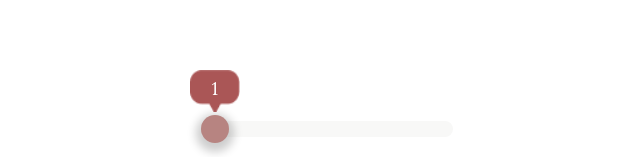
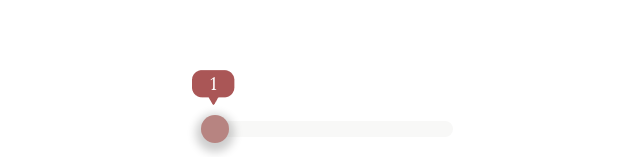
Before and after one commit to CBC-Warehouse-Of-Heart/Warehouse-of-Heart, a Next.js app: page /2-1a in a window 1280 px wide. Shown: the part 231-388 px from the top of the page, without its empty margins (313-953 px from the left). Built offline with nearby package versions, Linux system fonts and the light colour scheme; a web font is replaced by a local one.

Commit message:
[Edit] remove use client and change style to tailwind class

```diff
--- a/app/(interactive)/2-1/page.tsx
+++ b/app/(interactive)/2-1/page.tsx
@@ -1,4 +1,3 @@
-"use client";
 import NextButton from "@/components/ui/nextButton";
 import Link from "next/link";
 export default function Page2_1() {
--- a/app/(interactive)/2-1a/page.tsx
+++ b/app/(interactive)/2-1a/page.tsx
@@ -1,4 +1,4 @@
-"use client";
+'use client'
 import NextButton from "@/components/ui/nextButton";
 import { Slider } from "@/components/ui/slider";
 import Link from "next/link";
--- a/components/ui/footer.tsx
+++ b/components/ui/footer.tsx
@@ -1,4 +1,3 @@
-"use client";
 export default function Footer() {
   return (
     <div className="bottom-0 left-0 right-0 h-[146px] bg-brown text-center">
--- a/components/ui/slider.tsx
+++ b/components/ui/slider.tsx
@@ -45,21 +45,10 @@ const Slider = React.forwardRef<
             }}
           >
             <div
-              className="text-lg text-white"
-              style={{
-                position: "absolute",
-                top: "-45px",
-                left: "50%",
-                transform: "translateX(-50%)",
-                backgroundImage: "url('/img/value_box.png')",
-                backgroundSize: "100% 103%",
-                backgroundRepeat: "no-repeat",
-                margin: "0 auto",
-                padding: "5px",
-                width: "50px",
-              }}
+              className="bg-value-box background-size-100-102 absolute -top-[45px] left-[60%] m-auto
+              w-[50px] -translate-x-1/2 bg-cover bg-no-repeat text-lg text-white"
             >
-              <p className="mb-1 font-serif">{value}</p>
+              <p className="mb-4 mr-2 mt-0 font-serif">{value}</p>
             </div>
           </SliderPrimitive.Thumb>
         </SliderPrimitive.Root>
--- a/tailwind.config.js
+++ b/tailwind.config.js
@@ -15,17 +15,20 @@ module.exports = {
         "2xl": "1400px",
       },
     },
+    backgroundSize: {
+      '100-102': '100% 102%',
+    },
     fontFamily: {
       sans: ["var(--ibm-plex-sans-thai-looped-font)", "Inter", "sans-serif"],
       serif: ["var(--lora-font)", "Merriweather", "serif"],
     },
     extend: {
       colors: {
-        'brown': '#675D51',
-        'gray': '#D9D9D9',
-        'woh-white': '#F8F8F7',
-        'pink-brown-slider': '#AA5656',
-        'light-pink-brown-slider': '#B78481',
+        brown: "#675D51",
+        gray: "#D9D9D9",
+        "woh-white": "#F8F8F7",
+        "pink-brown-slider": "#AA5656",
+        "light-pink-brown-slider": "#B78481",
         border: "hsl(var(--border))",
         input: "hsl(var(--input))",
         ring: "hsl(var(--ring))",
@@ -82,6 +85,9 @@ module.exports = {
         "accordion-down": "accordion-down 0.2s ease-out",
         "accordion-up": "accordion-up 0.2s ease-out",
       },
+      backgroundImage: {
+        "value-box": "url('/img/value_box.png')",
+      },
     },
   },
   variants: {
```
